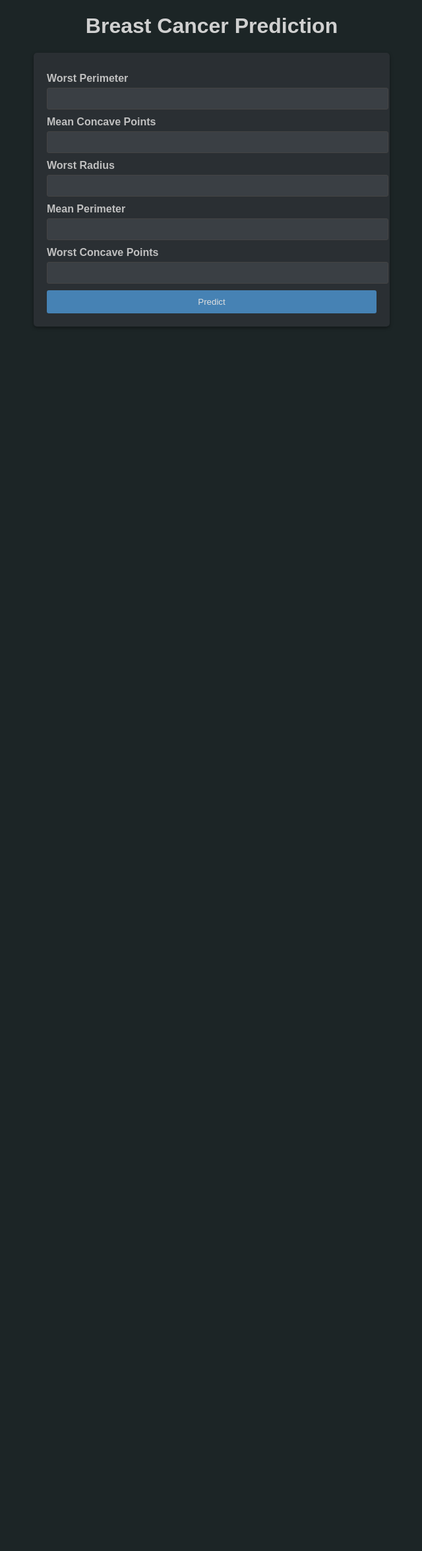
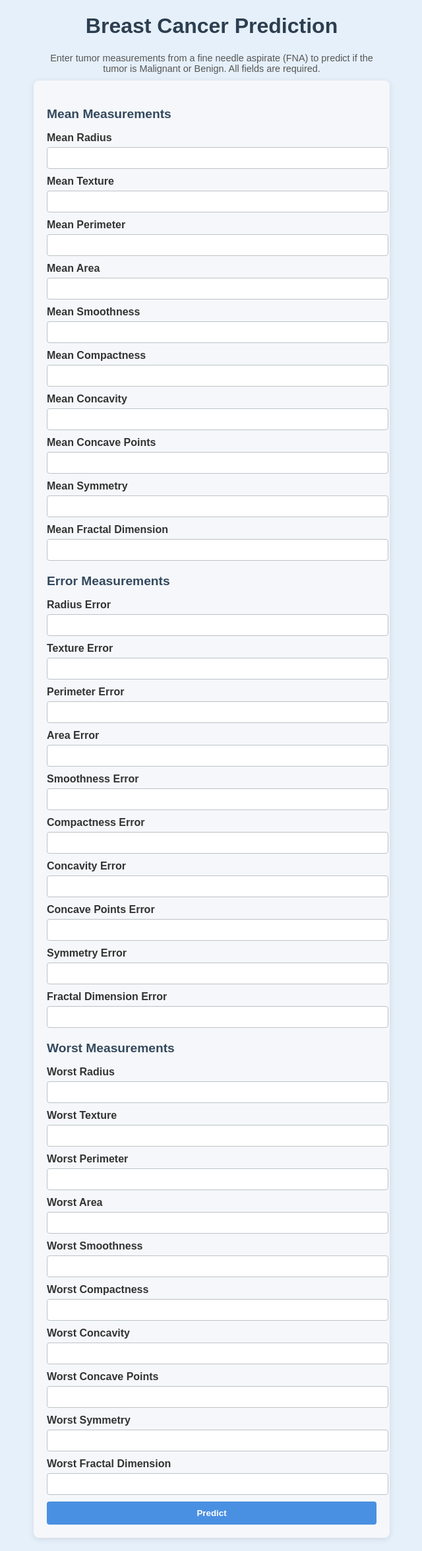
Before and after one commit to Ajdgreat/CSC442-_BreastCancerPredictionApp, a Flask app: page / in a window 1280 px wide. Shown: the whole page at 66% size, without its empty margins (319-959 px from the left). Before the commit the page ends 495 px from the top, so only its background shows below. Run offline with Flask 2, Linux system fonts and the light colour scheme; parts of the project's set-up code (start-up, migrations or seed data) failed here and were passed over.

Commit message:
thourough update of application

```diff
--- a/app.py
+++ b/app.py
@@ -4,27 +4,64 @@ import numpy as np
 
 app = Flask(__name__)
 
-# Load model and scaler
-model = joblib.load('rf_model.pkl')
-scaler = joblib.load('scaler.pkl')
+# Load SVM model and scaler
+try:
+    model = joblib.load('log_reg_model.pkl')  # Will be replaced with svm_model.pkl
+    scaler = joblib.load('scaler.pkl')  # Will be replaced with svm_scaler.pkl
+except FileNotFoundError:
+    print("Error: Model or scaler file not found. Ensure log_reg_model.pkl and scaler.pkl are in the web_app directory.")
+    exit(1)
+
+# Feature lists for sections
+mean_features = [
+    'mean_radius', 'mean_texture', 'mean_perimeter', 'mean_area',
+    'mean_smoothness', 'mean_compactness', 'mean_concavity',
+    'mean_concave_points', 'mean_symmetry', 'mean_fractal_dimension'
+]
+error_features = [
+    'radius_error', 'texture_error', 'perimeter_error', 'area_error',
+    'smoothness_error', 'compactness_error', 'concavity_error',
+    'concave_points_error', 'symmetry_error', 'fractal_dimension_error'
+]
+worst_features = [
+    'worst_radius', 'worst_texture', 'worst_perimeter', 'worst_area',
+    'worst_smoothness', 'worst_compactness', 'worst_concavity',
+    'worst_concave_points', 'worst_symmetry', 'worst_fractal_dimension'
+]
+all_features = mean_features + error_features + worst_features
+
 
 @app.route('/')
 def home():
-    return render_template('index.html')
+    return render_template('index.html',
+                           mean_features=mean_features,
+                           error_features=error_features,
+                           worst_features=worst_features)
+
 
 @app.route('/predict', methods=['POST'])
 def predict():
-    # Get input features
-    features = [float(request.form[feature]) for feature in [
-        'worst perimeter', 'mean concave points', 'worst radius',
-        'mean perimeter', 'worst concave points'
-    ]]
-    # Scale features
-    features_scaled = scaler.transform([features])
-    # Predict
-    prediction = model.predict(features_scaled)[0]
-    result = 'Malignant' if prediction == 0 else 'Benign'
-    return render_template('result.html', prediction=result)
+    try:
+        # Get input features
+        feature_values = []
+        for feature in all_features:
+            value = float(request.form[feature])
+            if value < 0:
+                return render_template('result.html', prediction="Error: All measurements must be non-negative.")
+            feature_values.append(value)
+
+        # Scale features
+        features_scaled = scaler.transform([feature_values])
+
+        # Predict
+        prediction = model.predict(features_scaled)[0]
+        result = 'Malignant' if prediction == 0 else 'Benign'
+        return render_template('result.html', prediction=result)
+    except ValueError:
+        return render_template('result.html', prediction="Error: Please enter valid numeric values for all fields.")
+    except Exception as e:
+        return render_template('result.html', prediction=f"Error: An unexpected issue occurred ({str(e)}).")
+
 
 if __name__ == '__main__':
     app.run(debug=True)
--- a/static/styles.css
+++ b/static/styles.css
@@ -1,72 +1,87 @@
 body {
     font-family: Arial, sans-serif;
     margin: 20px;
-    background-color: #1c2526;
-    color: #c0c0c0;
+    background-color: #E6F0FA; /* Soft blue-gray background */
+    color: #333333; /* Dark gray text for readability */
 }
 
 h1 {
     text-align: center;
-    color: #d0d0d0;
+    color: #2C3E50; /* Dark blue-gray for headings */
+}
+
+h2 {
+    margin-top: 20px;
+    color: #34495E; /* Slightly lighter blue-gray for section headings */
+    font-size: 1.2em;
+}
+
+.instructions {
+    max-width: 500px;
+    margin: 10px auto;
+    color: #555555; /* Muted gray for instructions */
+    font-size: 0.9em;
+    text-align: center;
 }
 
 form {
     max-width: 500px;
     margin: 0 auto;
-    background-color: #2a2f33;
+    background-color: #F5F7FA; /* Light neutral gray for form */
     padding: 20px;
-    border-radius: 5px;
-    box-shadow: 0 2px 5px rgba(0, 0, 0, 0.4);
+    border-radius: 8px;
+    box-shadow: 0 2px 10px rgba(0, 0, 0, 0.1);
 }
 
 label {
     display: block;
     margin: 10px 0 5px;
     font-weight: bold;
-    color: #c0c0c0;
+    color: #333333; /* Dark gray for labels */
 }
 
 input[type="number"] {
     width: 100%;
     padding: 8px;
-    border: 1px solid #444;
-    border-radius: 3px;
-    background-color: #3a3f44;
-    color: #c0c0c0;
+    border: 1px solid #BDC3C7; /* Light gray border */
+    border-radius: 4px;
+    background-color: #FFFFFF; /* White input background */
+    color: #333333; /* Dark gray text */
 }
 
 input[type="submit"] {
     width: 100%;
     padding: 10px;
-    background-color: #4682b4;
-    color: #e0e0e0;
+    background-color: #4A90E2; /* Bright blue button */
+    color: #FFFFFF; /* White button text */
     border: none;
-    border-radius: 3px;
+    border-radius: 4px;
     cursor: pointer;
     margin-top: 10px;
+    font-weight: bold;
 }
 
 input[type="submit"]:hover {
-    background-color: #3a6f9a;
+    background-color: #357ABD; /* Darker blue on hover */
 }
 
 .result {
     max-width: 500px;
     margin: 20px auto;
     padding: 20px;
-    background-color: #2a2f33;
-    border-radius: 5px;
-    box-shadow: 0 2px 5px rgba(0, 0, 0, 0.4);
+    background-color: #F5F7FA; /* Light neutral gray for result */
+    border-radius: 8px;
+    box-shadow: 0 2px 10px rgba(0, 0, 0, 0.1);
     text-align: center;
 }
 
 .result p {
     font-size: 18px;
-    color: #c0c0c0;
+    color: #333333; /* Dark gray for result text */
 }
 
 a {
-    color: #4682b4;
+    color: #4A90E2; /* Matching bright blue for links */
     text-decoration: none;
 }
 
@@ -74,9 +89,9 @@ a:hover {
     text-decoration: underline;
 }
 
-
+/* Responsive design */
 @media (max-width: 500px) {
-    form, .result {
+    form, .result, .instructions {
         margin: 10px;
         padding: 15px;
     }
--- a/templates/index.html
+++ b/templates/index.html
@@ -6,17 +6,26 @@
 </head>
 <body>
     <h1>Breast Cancer Prediction</h1>
+    <p class="instructions">Enter tumor measurements from a fine needle aspirate (FNA) to predict if the tumor is Malignant or Benign. All fields are required.</p>
     <form action="/predict" method="post">
-        <label>Worst Perimeter</label>
-        <input type="number" step="any" name="worst perimeter" required>
-        <label>Mean Concave Points</label>
-        <input type="number" step="any" name="mean concave points" required>
-        <label>Worst Radius</label>
-        <input type="number" step="any" name="worst radius" required>
-        <label>Mean Perimeter</label>
-        <input type="number" step="any" name="mean perimeter" required>
-        <label>Worst Concave Points</label>
-        <input type="number" step="any" name="worst concave points" required>
+        <h2>Mean Measurements</h2>
+        {% for feature in mean_features %}
+        <label>{{ feature.replace('_', ' ').title() }}</label>
+        <input type="number" step="any" name="{{ feature }}" required>
+        {% endfor %}
+
+        <h2>Error Measurements</h2>
+        {% for feature in error_features %}
+        <label>{{ feature.replace('_', ' ').title() }}</label>
+        <input type="number" step="any" name="{{ feature }}" required>
+        {% endfor %}
+
+        <h2>Worst Measurements</h2>
+        {% for feature in worst_features %}
+        <label>{{ feature.replace('_', ' ').title() }}</label>
+        <input type="number" step="any" name="{{ feature }}" required>
+        {% endfor %}
+
         <input type="submit" value="Predict">
     </form>
 </body>
```
Also changed, not shown: train_model.py (deleted, +0 -34 lines), 3 other files.
